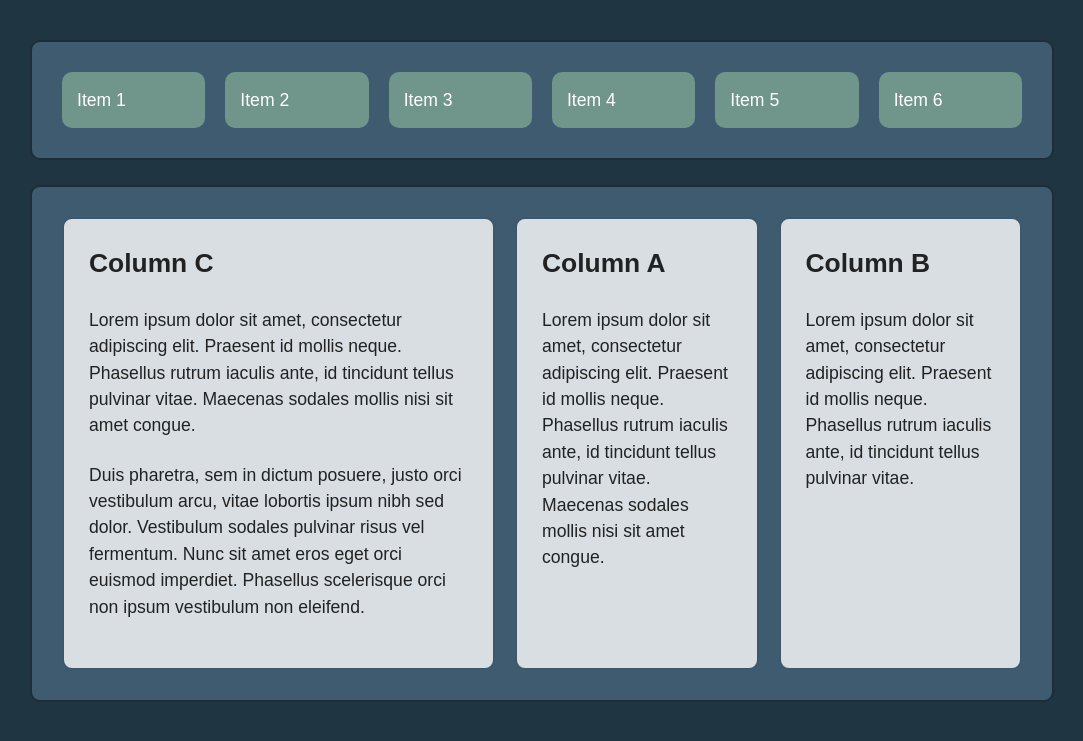
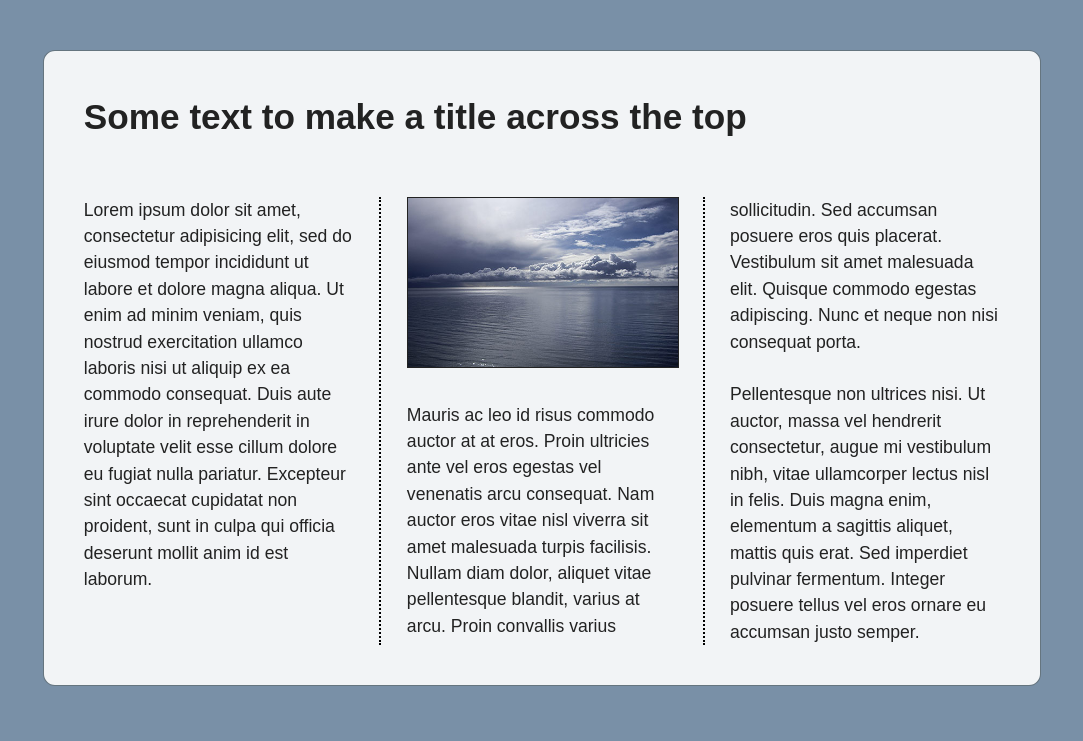
Before and after one commit to chrisdav6/Treehouse, a PHP site: page / in a window 1280 px wide. Shown: the top 741 px of the page, without its empty margins (98-1181 px from the left). Run offline with PHP 8.4, Linux system fonts and the light colour scheme.

Commit message:
Multi column layout

```diff
--- a/css_beyond_the_basics/flexbox.css
+++ b/css_beyond_the_basics/flexbox.css
@@ -1,28 +1,14 @@
-.nav, .main {
-  display: flex;
+.main {
+  column-count: 3;
+  column-gap: 3em;
+  column-rule: 2px dotted #000;
+  column-width: 250px;
 }
 
-.nav {
-	-webkit-flex-direction: row;
-	-webkit-justify-content: space-between;
-	-webkit-flex-wrap: wrap;
+img {
+  max-width: 100%;
 }
 
-.nav li {
-  flex-grow: 1;
+h1 {
+  column-span: all;
 }
-
-.col {
-  flex: 1;
-}
-
-.col-c {
-  flex: 2;
-  order: -1;
-}
-
-@media screen and (max-width: 999px) {
-  .main {
-    flex-direction: column;
-  }
-}
--- a/css_beyond_the_basics/index.html
+++ b/css_beyond_the_basics/index.html
@@ -1,41 +1,30 @@
 <!DOCTYPE html>
 <html>
 <head>
-	<title>Flexbox</title>
-	<link rel="stylesheet" href="page-styles.css">
+	<title>Multi-column Layout</title>
+	<link rel="stylesheet" type="text/css" href="page-styles.css">
 	<link rel="stylesheet" type="text/css" href="flexbox.css">
 </head>
 <body>
-	<ul class="nav">
-		<li><a href="#">Item 1</a></li>
-		<li><a href="#">Item 2</a></li>
-		<li><a href="#">Item 3</a></li>
-		<li><a href="#">Item 4</a></li>
-		<li><a href="#">Item 5</a></li>
-		<li><a href="#">Item 6</a></li>
-	</ul>
 	<div class="main">
-		<div class="col-a col">
-			<h2>Column A</h2>
+    <h1>Some text to make a title across the top</h1>
 		<p>
-				Lorem ipsum dolor sit amet, consectetur adipiscing elit. Praesent id mollis neque. Phasellus rutrum iaculis ante, id tincidunt tellus pulvinar vitae. Maecenas sodales mollis nisi sit amet congue.
-			</p>
-		</div>
-		<div class="col-b col">
-			<h2>Column B</h2>
+			Lorem ipsum dolor sit amet, consectetur adipisicing elit, sed do eiusmod
+			tempor incididunt ut labore et dolore magna aliqua. Ut enim ad minim veniam,
+			quis nostrud exercitation ullamco laboris nisi ut aliquip ex ea commodo
+			consequat. Duis aute irure dolor in reprehenderit in voluptate velit esse
+			cillum dolore eu fugiat nulla pariatur. Excepteur sint occaecat cupidatat non
+			proident, sunt in culpa qui officia deserunt mollit anim id est laborum.
 		<p>
-				Lorem ipsum dolor sit amet, consectetur adipiscing elit. Praesent id mollis neque. Phasellus rutrum iaculis ante, id tincidunt tellus pulvinar vitae.
-			</p>
-		</div>
-		<div class="col-c col">
-			<h2>Column C</h2>
+
+    <img src="img/sky.jpg" alt="sky picture">
+
 		<p>
-				Lorem ipsum dolor sit amet, consectetur adipiscing elit. Praesent id mollis neque. Phasellus rutrum iaculis ante, id tincidunt tellus pulvinar vitae. Maecenas sodales mollis nisi sit amet congue.
+			Mauris ac leo id risus commodo auctor at at eros. Proin ultricies ante vel eros egestas vel venenatis arcu consequat. Nam auctor eros vitae nisl viverra sit amet malesuada turpis facilisis. Nullam diam dolor, aliquet vitae pellentesque blandit, varius at arcu. Proin convallis varius sollicitudin. Sed accumsan posuere eros quis placerat. Vestibulum sit amet malesuada elit. Quisque commodo egestas adipiscing. Nunc et neque non nisi consequat porta.
 		</p>
 		<p>
-				Duis pharetra, sem in dictum posuere, justo orci vestibulum arcu, vitae lobortis ipsum nibh sed dolor. Vestibulum sodales pulvinar risus vel fermentum. Nunc sit amet eros eget orci euismod imperdiet. Phasellus scelerisque orci non ipsum vestibulum non eleifend.
+			Pellentesque non ultrices nisi. Ut auctor, massa vel hendrerit consectetur, augue mi vestibulum nibh, vitae ullamcorper lectus nisl in felis. Duis magna enim, elementum a sagittis aliquet, mattis quis erat. Sed imperdiet pulvinar fermentum. Integer posuere tellus vel eros ornare eu accumsan justo semper.
 		</p>
-		</div>
 	</div>
 </body>
 </html>
--- a/css_beyond_the_basics/page-styles.css
+++ b/css_beyond_the_basics/page-styles.css
@@ -1,47 +1,25 @@
-* {
-	box-sizing: border-box;
-}
-body {
-	margin: 40px 0;
-	background: #203542;
-	color: #222;
-	font-size: 1.1em;
-	font-family: sans-serif;
-	line-height: 1.5;
-}
-h2 {
+
+body, h1, p {
 	margin: 0;
 }
-p {
-	margin: 1.3em 0;
+
+body {
+	background: rgba(121,144,167,1);
+	color: #222;
+	font: 1.1em/1.5 sans-serif;
 }
-.nav {
-	list-style-type: none;
+img {
+	border: 1px solid;
 }
-.main, .nav {
-    margin: 25px auto;
-	padding: 20px;
-	width: 80%;
-	border: 2px solid #1d2e3a;
-	border-radius: 10px;
-	background: #3e5b70;
+p, h1 {
+	margin-bottom: 1.5em;
 }
-li {
-	margin: 10px;
-	border-radius: 10px;
-	background: #70968C;
-	color: #FFF;
+.main {
+	box-sizing: border-box;
+	margin: 50px auto;
+	padding: 40px;
+	width: 78%;
+	border: 1px solid rgba(87,104,115, .9);
+	border-radius: 12px;
+	background: rgba(255,255,255,.9);
 }
-.nav a {
-	display: block;
-	padding: 15px;
-	color: inherit;
-	text-decoration: none;
-}
-.col {
-	margin: 10px;
-	padding: 25px;
-	border: 2px solid rgba(45,74,95,.9);
-	border-radius: inherit;
-	background: rgba(255,255,255,.8);
-}
```
Also changed, not shown: css_beyond_the_basics/img/sky.jpg (added). Lines whose indentation alone changed are shown as unchanged.
